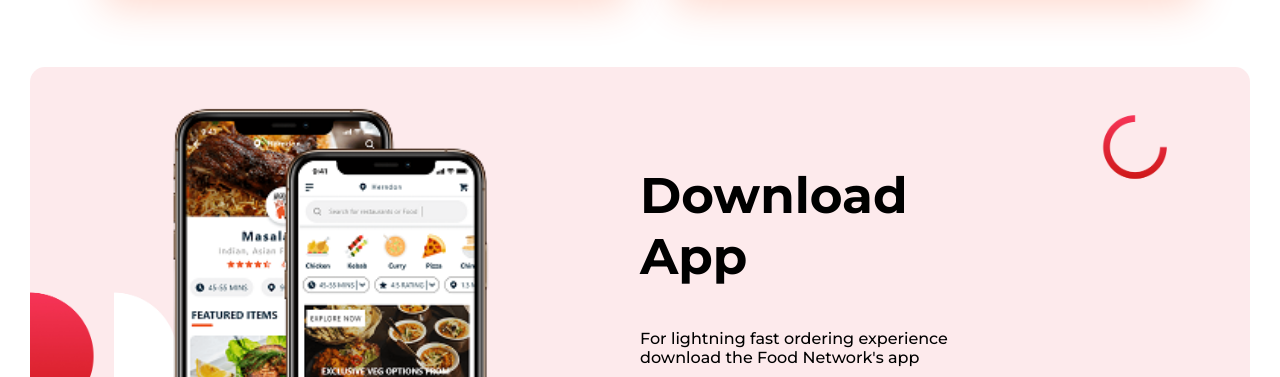
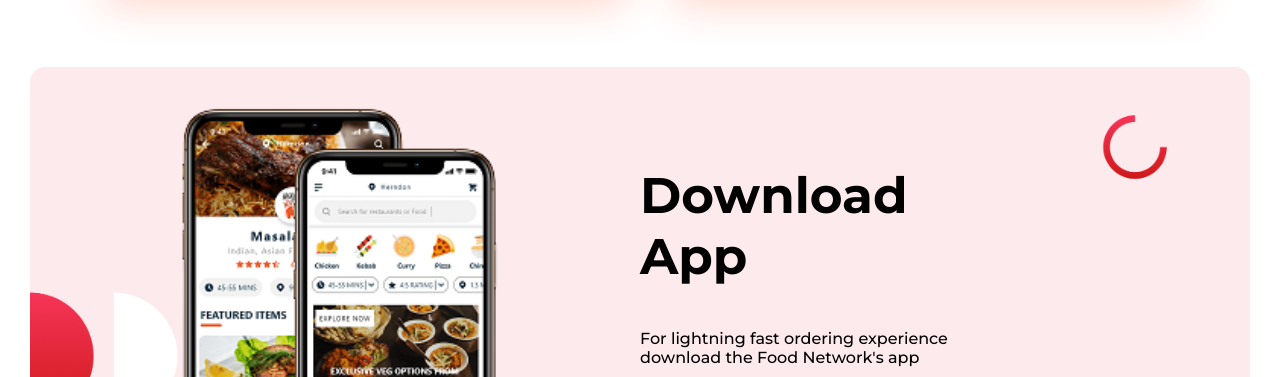
Before and after one commit to abdullah-al-ryan/Food-Network, a plain HTML site: page index.html in a window 1280 px wide. Shown: the part 2455-2832 px from the top of the page. Drawn offline with Linux system fonts and the light colour scheme.

Commit message:
all done

```diff
--- a/style.css
+++ b/style.css
@@ -168,6 +168,6 @@ body
 }
 #left img
 {
-    padding: 8% 5% 8% 5%;
+    padding: 8% 8% 8% 7%;
     width: 100%;
 }
```
